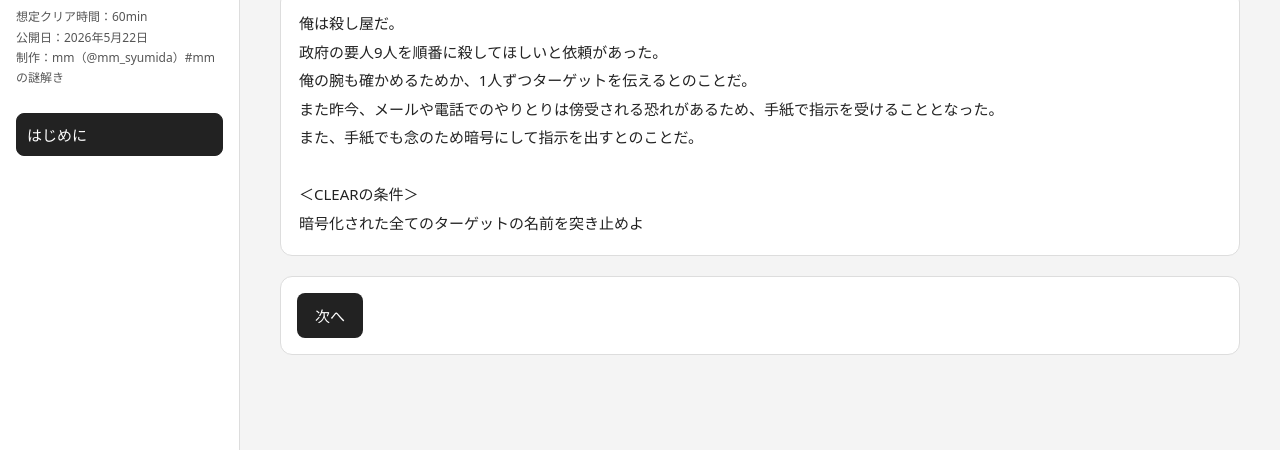
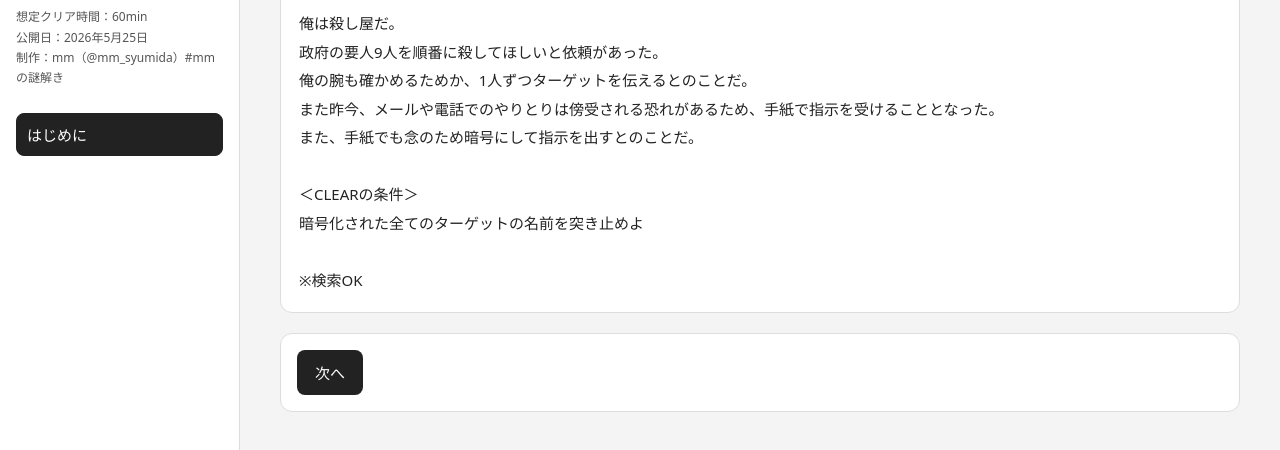
Before and after one commit to mm-rooftop99/mmnazo05_ansatsu, a plain HTML site: page index.html in a window 1280 px wide. Shown: the part 90-540 px from the top of the page. Drawn offline with Linux system fonts and the light colour scheme.

Commit message:
Update index.html

```diff
--- a/index.html
+++ b/index.html
@@ -298,7 +298,7 @@
     <aside class="sidebar">
       <div class="game-title">暗号化された暗殺依頼</div>
       <div class="game-info">想定クリア時間：60min
-公開日：2026年5月22日
+公開日：2026年5月25日
 制作：mm（@mm_syumida）#mmの謎解き</div>
       <nav id="tabs" class="tabs" aria-label="ステージ一覧"></nav>
     </aside>
@@ -356,7 +356,9 @@
 また、手紙でも念のため暗号にして指示を出すとのことだ。
 
 ＜CLEARの条件＞
-暗号化された全てのターゲットの名前を突き止めよ`
+暗号化された全てのターゲットの名前を突き止めよ
+
+※検索OK`
       },
       {
         label: "1",
```
